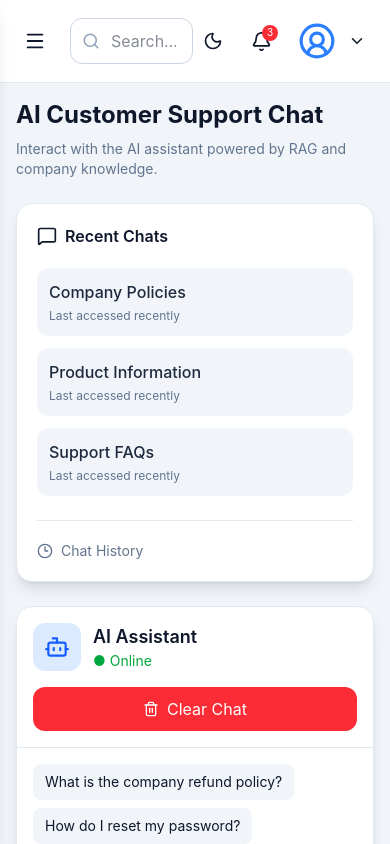
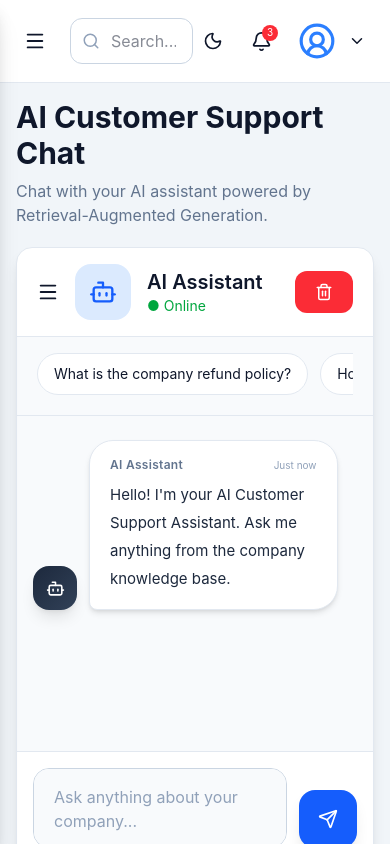
Before and after one commit to Vedanshi3011/AI_Customer_Support_Assistance, a React (Vite) app in the folder frontend/: page /chat in a window 390 px wide. Shown: the top 844 px of the page. Built offline with nearby package versions, Linux system fonts and the light colour scheme.

Commit message:
Improve chat page responsiveness and UI

```diff
--- a/frontend/package.json
+++ b/frontend/package.json
@@ -12,6 +12,7 @@
   "dependencies": {
     "@tailwindcss/vite": "^4.3.1",
     "axios": "^1.18.1",
+    "framer-motion": "^12.42.2",
     "lucide-react": "^1.21.0",
     "react": "^19.2.7",
     "react-dom": "^19.2.7",
--- a/frontend/src/components/ChatBubble.tsx
+++ b/frontend/src/components/ChatBubble.tsx
@@ -13,61 +13,132 @@ export default function ChatBubble({
 
   return (
     <div
-            className={`flex mb-6 ${
+      className={`flex w-full mb-8 ${
         isUser ? "justify-end" : "justify-start"
       }`}
     >
       <div
-                className={`flex gap-3 max-w-[90%] md:max-w-[80%] ${
-                    isUser ? "flex-row-reverse" : ""
-                }`}
+        className={`
+          flex gap-3 items-end
+          ${
+            isUser
+              ? "flex-row-reverse"
+              : "flex-row"
+          }
+
+          max-w-[94%]
+          sm:max-w-[85%]
+          lg:max-w-[75%]
+        `}
       >
         {/* Avatar */}
+
         <div
           className={`
-                        w-10 h-10 rounded-full
-                        flex items-center justify-center
-                        shadow-md flex-shrink-0
+            h-11
+            w-11
+
+            rounded-2xl
+
+            flex
+            items-center
+            justify-center
+
+            shadow-lg
+
+            flex-shrink-0
+
             ${
               isUser
-                                ? "bg-blue-600 text-white"
-                                : "bg-slate-800 dark:bg-slate-700 text-white"
+                ? `
+                    bg-gradient-to-br
+                    from-blue-600
+                    to-indigo-600
+
+                    text-white
+                  `
+                : `
+                    bg-gradient-to-br
+                    from-slate-800
+                    to-slate-700
+
+                    dark:from-slate-700
+                    dark:to-slate-600
+
+                    text-white
+                  `
             }
           `}
         >
           {isUser ? (
-                        <User size={18} />
+            <User size={19} />
           ) : (
-                        <Bot size={18} />
+            <Bot size={19} />
           )}
         </div>
 
-                {/* Message Bubble */}
+        {/* Bubble */}
+
         <div
           className={`
-                        px-5 py-4 rounded-2xl shadow-sm
-                        transition-colors duration-300
+            relative
+
+            rounded-3xl
+
+            px-5
+            py-4
+
+            shadow-md
+
+            transition-all
+            duration-300
+
             ${
               isUser
                 ? `
-                                    bg-blue-600
+                    bg-gradient-to-br
+                    from-blue-600
+                    to-indigo-600
+
                     text-white
-                                    rounded-br-md
+
+                    rounded-br-lg
                   `
                 : `
                     bg-white
                     dark:bg-slate-800
-                                    border border-slate-200 dark:border-slate-700
-                                    text-slate-800 dark:text-slate-100
-                                    rounded-bl-md
+
+                    border
+                    border-slate-200
+                    dark:border-slate-700
+
+                    text-slate-800
+                    dark:text-slate-100
+
+                    rounded-bl-lg
                   `
             }
           `}
         >
-                    {/* Sender Label */}
+          {/* Header */}
+
           <div
             className={`
-                            text-xs font-semibold mb-2
+              flex
+              items-center
+              justify-between
+
+              mb-2
+            `}
+          >
+            <span
+              className={`
+                text-xs
+
+                font-semibold
+
+                tracking-wide
+
                 ${
                   isUser
                     ? "text-blue-100"
@@ -76,15 +147,34 @@ export default function ChatBubble({
               `}
             >
               {isUser ? "You" : "AI Assistant"}
+            </span>
+
+            <span
+              className={`
+                text-[10px]
+
+                ${
+                  isUser
+                    ? "text-blue-200"
+                    : "text-slate-400"
+                }
+              `}
+            >
+              Just now
+            </span>
           </div>
 
-                    {/* Message Content */}
+          {/* Message */}
+
           <p
             className="
-                            leading-relaxed
-                            text-sm md:text-base
               whitespace-pre-wrap
               break-words
+
+              leading-7
+
+              text-[15px]
+              sm:text-base
             "
           >
             {message}
--- a/frontend/src/pages/Chat.tsx
+++ b/frontend/src/pages/Chat.tsx
@@ -10,6 +10,8 @@ import {
   Send,
   Bot,
   Clock3,
+  Menu,
+  X,
 } from "lucide-react";
 
 export default function Chat() {
@@ -24,17 +26,17 @@ export default function Chat() {
   const [input, setInput] = useState("");
   const [loading, setLoading] = useState(false);
 
+  const [showSidebar, setShowSidebar] = useState(false);
+
   const messagesEndRef = useRef<HTMLDivElement>(null);
   const textareaRef = useRef<HTMLTextAreaElement>(null);
 
-  /* Auto Scroll */
   useEffect(() => {
     messagesEndRef.current?.scrollIntoView({
       behavior: "smooth",
     });
   }, [messages, loading]);
 
-  /* Auto Expand Textarea */
   useEffect(() => {
     if (textareaRef.current) {
       textareaRef.current.style.height = "auto";
@@ -42,6 +44,13 @@ export default function Chat() {
         textareaRef.current.scrollHeight + "px";
     }
   }, [input]);
+
+  const suggestions = [
+    "What is the company refund policy?",
+    "How do I reset my password?",
+    "Explain the onboarding process",
+    "Where can I contact support?",
+  ];
 
   const sendMessage = () => {
     if (!input.trim() || loading) return;
@@ -83,72 +92,63 @@ export default function Chat() {
     ]);
   };
 
-  const suggestions = [
-    "What is the company refund policy?",
-    "How do I reset my password?",
-    "Explain the onboarding process",
-    "Where can I contact support?",
-  ];
-
   return (
     <MainLayout>
-      {/* Header */}
-      <div className="mb-6">
-        <h1
-          className="
-            text-2xl
-            sm:text-3xl
-            lg:text-4xl
-            font-bold
-            text-slate-900
-            dark:text-white
-          "
-        >
+
+      {/* Page Header */}
+
+      <div className="mb-5">
+
+        <h1 className="text-3xl font-bold text-slate-900 dark:text-white">
           AI Customer Support Chat
         </h1>
 
-        <p
-          className="
-            mt-2
-            text-sm
-            sm:text-base
-            text-slate-500
-            dark:text-slate-400
-          "
-        >
-          Interact with the AI assistant powered by RAG and company knowledge.
+        <p className="mt-2 text-slate-500 dark:text-slate-400">
+          Chat with your AI assistant powered by Retrieval-Augmented Generation.
         </p>
+
       </div>
 
-      {/* Responsive Layout */}
+      {/* Main Layout */}
+
+      <div className="relative flex gap-6 h-[calc(100vh-170px)]">
+
+        {/* Mobile Overlay */}
+
+        {showSidebar && (
           <div
-        className="
-          grid
-          grid-cols-1
-          xl:grid-cols-4
-          gap-6
-        "
-      >
-        {/* ========================= */}
-        {/* Recent Chats Sidebar */}
-        {/* ========================= */}
+            className="fixed inset-0 bg-black/40 z-30 xl:hidden"
+            onClick={() => setShowSidebar(false)}
+          />
+        )}
 
-        <div
-          className="
-            xl:col-span-1
-            bg-white
-            dark:bg-slate-800
-            border
-            border-slate-200
-            dark:border-slate-700
-            rounded-2xl
-            shadow-lg
+        {/* Sidebar */}
+
+        <aside
+          className={`
+            fixed xl:static
+            top-0 left-0
+            h-full xl:h-auto
+            w-[290px]
+            xl:w-80
+            z-40
+            bg-white dark:bg-slate-800
+            border-r xl:border
+            border-slate-200 dark:border-slate-700
+            shadow-xl xl:shadow-lg
+            rounded-none xl:rounded-2xl
             p-5
-            h-fit
-          "
+            transition-transform duration-300
+            ${showSidebar
+              ? "translate-x-0"
+              : "-translate-x-full xl:translate-x-0"
+            }
+          `}
         >
 
-          <div className="flex items-center gap-2 mb-5">
+          <div className="flex items-center justify-between mb-6">
+
+            <div className="flex items-center gap-2">
 
               <MessageSquare size={20} />
 
@@ -158,35 +158,39 @@ export default function Chat() {
 
             </div>
 
+            <button
+              onClick={() => setShowSidebar(false)}
+              className="xl:hidden"
+            >
+              <X size={22} />
+            </button>
+
+          </div>
+
           <div className="space-y-3">
 
             {[
               "Company Policies",
               "Product Information",
               "Support FAQs",
-            ].map((chat, index) => (
+            ].map((chat) => (
 
               <button
-                key={index}
+                key={chat}
                 className="
                   w-full
                   text-left
-
-                  p-3
-
                   rounded-xl
-
+                  p-4
                   bg-slate-100
                   dark:bg-slate-700
-
                   hover:bg-slate-200
                   dark:hover:bg-slate-600
-
-                  transition-all
+                  transition
                 "
               >
 
-                <div className="font-medium text-slate-800 dark:text-white">
+                <div className="font-medium text-slate-900 dark:text-white">
                   {chat}
                 </div>
 
@@ -200,9 +204,9 @@ export default function Chat() {
 
           </div>
 
-          <div className="mt-6 pt-5 border-t border-slate-200 dark:border-slate-700">
+          <div className="mt-8 pt-5 border-t border-slate-200 dark:border-slate-700">
 
-            <div className="flex items-center gap-2 text-sm text-slate-500 dark:text-slate-400">
+            <div className="flex items-center gap-2 text-slate-500 dark:text-slate-400">
 
               <Clock3 size={16} />
 
@@ -212,76 +216,55 @@ export default function Chat() {
 
           </div>
 
-        </div>
+        </aside>
 
-        {/* ========================= */}
-        {/* Main Chat */}
-        {/* ========================= */}
+        {/* Chat Area */}
+
+        <section
+          className="
+            flex-1
+            flex
+            flex-col
+            overflow-hidden
+            rounded-2xl
+            border
+            border-slate-200
+            dark:border-slate-700
+            bg-white
+            dark:bg-slate-800
+            shadow-lg
+          "
+        >
+
+          {/* Header */}
 
           <div
             className="
-            xl:col-span-3
-
-            bg-white
-            dark:bg-slate-800
-
-            border
+              flex
+              items-center
+              justify-between
+              gap-4
+              px-5
+              py-4
+              border-b
               border-slate-200
               dark:border-slate-700
-
-            rounded-2xl
-            shadow-lg
-
-            overflow-hidden
-
-            h-[75vh]
-            sm:h-[78vh]
-            xl:h-[82vh]
-
-            flex
-            flex-col
             "
           >
 
-          {/* Chat Header */}
+            <div className="flex items-center gap-4">
 
-          <div
-            className="
-              border-b
-              border-slate-200
-              dark:border-slate-700
+              <button
+                onClick={() => setShowSidebar(true)}
+                className="xl:hidden"
+              >
+                <Menu size={22} />
+              </button>
 
-              p-4
-              sm:p-5
-
-              flex
-              flex-col
-              sm:flex-row
-              sm:justify-between
-              sm:items-center
-
-              gap-4
-            "
-          >
-
-            <div className="flex items-center gap-3">
-
-              <div
-                className="
-                  h-12
-                  w-12
-                  rounded-xl
-                  bg-blue-100
-                  dark:bg-blue-900/30
-
-                  flex
-                  items-center
-                  justify-center
-                "
-              >
+              <div className="w-14 h-14 rounded-2xl bg-blue-100 dark:bg-blue-900/30 flex items-center justify-center">
 
                 <Bot
-                  size={26}
+                  size={28}
                   className="text-blue-600"
                 />
 
@@ -289,11 +272,11 @@ export default function Chat() {
 
               <div>
 
-                <h2 className="font-semibold text-lg text-slate-900 dark:text-white">
+                <h2 className="text-xl font-semibold text-slate-900 dark:text-white">
                   AI Assistant
                 </h2>
 
-                <p className="text-sm text-green-600">
+                <p className="text-green-600 text-sm">
                   ● Online
                 </p>
 
@@ -306,32 +289,27 @@ export default function Chat() {
               className="
                 flex
                 items-center
-                justify-center
                 gap-2
-
+                rounded-xl
                 bg-red-500
                 hover:bg-red-600
-
                 text-white
-
-                px-4
-                py-2.5
-
-                rounded-xl
-
+                px-5
+                py-3
                 transition
               "
             >
 
-              <Trash2 size={16} />
+              <Trash2 size={18} />
 
+              <span className="hidden sm:block">
                 Clear Chat
+              </span>
 
             </button>
 
           </div>
-
-          {/* Suggestions */}
+          {/* Suggested Questions */}
 
           <div
             className="
@@ -339,12 +317,21 @@ export default function Chat() {
               border-slate-200
               dark:border-slate-700
 
-              p-4
+              px-5
+              py-4
 
+              bg-slate-50
+              dark:bg-slate-900/40
+            "
+          >
+
+            <div
+              className="
                 flex
-              flex-wrap
-
-              gap-2
+                gap-3
+                overflow-x-auto
+                scrollbar-hide
+                pb-1
               "
             >
 
@@ -354,26 +341,37 @@ export default function Chat() {
                   key={index}
                   onClick={() => setInput(item)}
                   className="
-                  px-3
-                  py-2
+                    flex-shrink-0
 
-                  rounded-lg
+                    rounded-full
+
+                    border
+                    border-slate-200
+                    dark:border-slate-700
+
+                    bg-white
+                    dark:bg-slate-800
+
+                    hover:bg-blue-50
+                    dark:hover:bg-slate-700
+
+                    px-4
+                    py-2.5
 
                     text-sm
 
-                  bg-slate-100
-                  dark:bg-slate-700
+                    whitespace-nowrap
 
-                  hover:bg-slate-200
-                  dark:hover:bg-slate-600
-
-                  transition
+                    transition-all
+                    duration-200
                   "
                 >
                   {item}
                 </button>
 
               ))}
+
+            </div>
 
           </div>
 
@@ -388,24 +386,38 @@ export default function Chat() {
               bg-slate-50
               dark:bg-slate-900
 
-              p-4
-              sm:p-6
+              px-4
+              sm:px-6
+
+              py-6
+
+              space-y-6
             "
           >
+
             {messages.map((msg, index) => (
+
+              <div
+                key={index}
+                className="animate-fade-in"
+              >
+
                 <ChatBubble
-                key={index}
                   role={msg.role}
                   message={msg.message}
                 />
+
+              </div>
+
             ))}
 
             {loading && <TypingIndicator />}
 
             <div ref={messagesEndRef} />
+
           </div>
 
-          {/* Chat Input */}
+          {/* Input Section */}
 
           <div
             className="
@@ -421,7 +433,13 @@ export default function Chat() {
             "
           >
 
-            <div className="flex items-end gap-3">
+            <div
+              className="
+                flex
+                items-end
+                gap-3
+              "
+            >
 
               <textarea
                 ref={textareaRef}
@@ -438,33 +456,39 @@ export default function Chat() {
                     sendMessage();
                   }
                 }}
-                placeholder="Ask a question..."
+                placeholder="Ask anything about your company..."
                 className="
                   flex-1
 
-                  min-h-[60px]
+                  resize-none
+
+                  min-h-[58px]
                   max-h-[180px]
 
-                  resize-none
                   overflow-y-auto
 
-                  rounded-xl
+                  rounded-2xl
 
                   border
                   border-slate-300
                   dark:border-slate-600
 
-                  bg-white
+                  bg-slate-50
                   dark:bg-slate-700
+
+                  px-5
+                  py-4
 
                   text-slate-900
                   dark:text-white
 
-                  p-3
+                  placeholder:text-slate-400
 
                   focus:outline-none
                   focus:ring-2
                   focus:ring-blue-500
+
+                  transition
                 "
               />
 
@@ -472,12 +496,14 @@ export default function Chat() {
                 onClick={sendMessage}
                 disabled={loading}
                 className="
+                  h-[58px]
+                  w-[58px]
+
+                  rounded-2xl
+
                   flex
                   items-center
                   justify-center
-                  gap-2
-
-                  rounded-xl
 
                   bg-blue-600
                   hover:bg-blue-700
@@ -487,22 +513,16 @@ export default function Chat() {
 
                   text-white
 
-                  px-5
-                  sm:px-6
+                  shadow-lg
 
-                  h-[60px]
+                  transition-all
+                  duration-200
 
-                  transition
+                  hover:scale-105
                 "
               >
 
-                <Send size={18} />
-
-                <span className="hidden sm:inline">
-                  {loading
-                    ? "Sending..."
-                    : "Send"}
-                </span>
+                <Send size={20} />
 
               </button>
 
@@ -510,15 +530,15 @@ export default function Chat() {
 
             <div
               className="
-                mt-3
+                mt-4
 
                 flex
                 flex-col
                 sm:flex-row
 
+                justify-between
+
                 gap-2
-
-                sm:justify-between
 
                 text-xs
 
@@ -536,10 +556,9 @@ export default function Chat() {
               </span>
 
             </div>
-
           </div>
 
-        </div>
+        </section>
 
       </div>
 
```
Also changed, not shown: 1 other file (tests, documents, lock files or other folders). Lines whose indentation alone changed are shown as unchanged.
